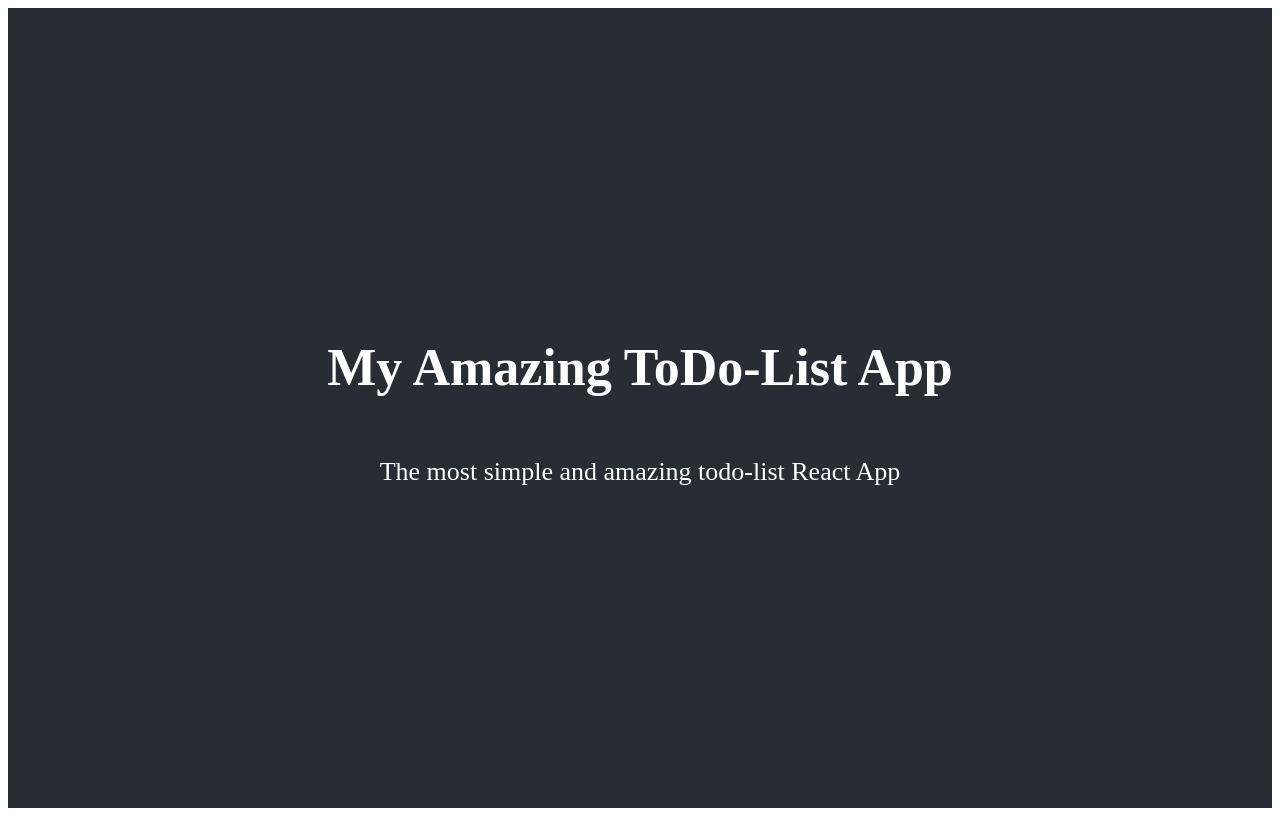
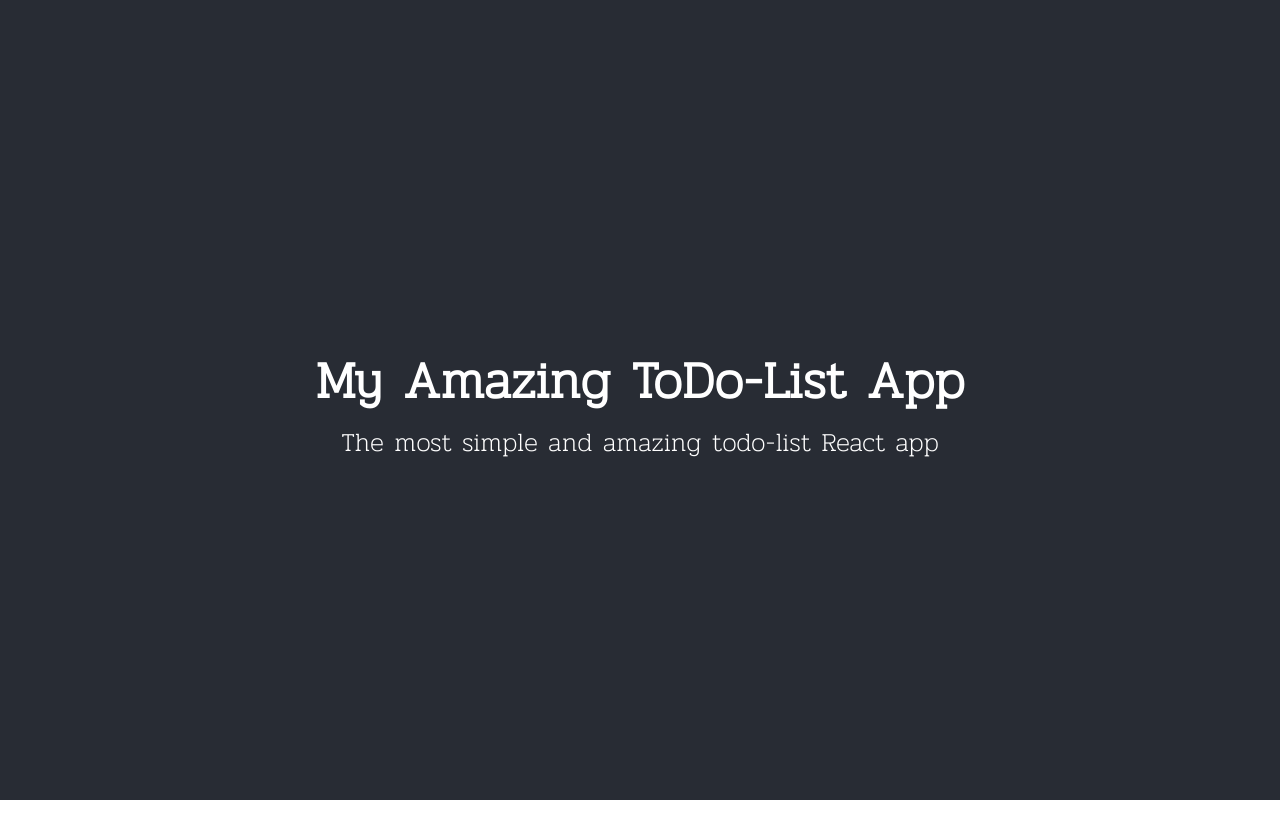
Before and after one commit to DenzelNavarro/FCB-React-AWS, a React app: page / in a window 1280 px wide. Built offline with nearby package versions, Linux system fonts and the light colour scheme.

Commit message:
Integrate Google Fonts API

```diff
--- a/src/index.css
+++ b/src/index.css
@@ -1,3 +1,15 @@
+@import url('https://fonts.googleapis.com/css2?family=Pridi:wght@200&display=swap');
+
+* {
+    padding: 0;
+    margin: 0;
+    box-sizing: border-box;
+}
+
+body {
+    font-family: 'Pridi', serif;
+}
+
 .app {
     text-align: center;
   }
--- a/src/index.js
+++ b/src/index.js
@@ -11,7 +11,7 @@ import "./index.css";
                 <header className="app-header">
 
                     <h1>My Amazing ToDo-List App</h1>
-                    <p>The most simple and amazing todo-list React App</p>
+                    <p>The most simple and amazing todo-list React app</p>
 
                 </header>
 
```
